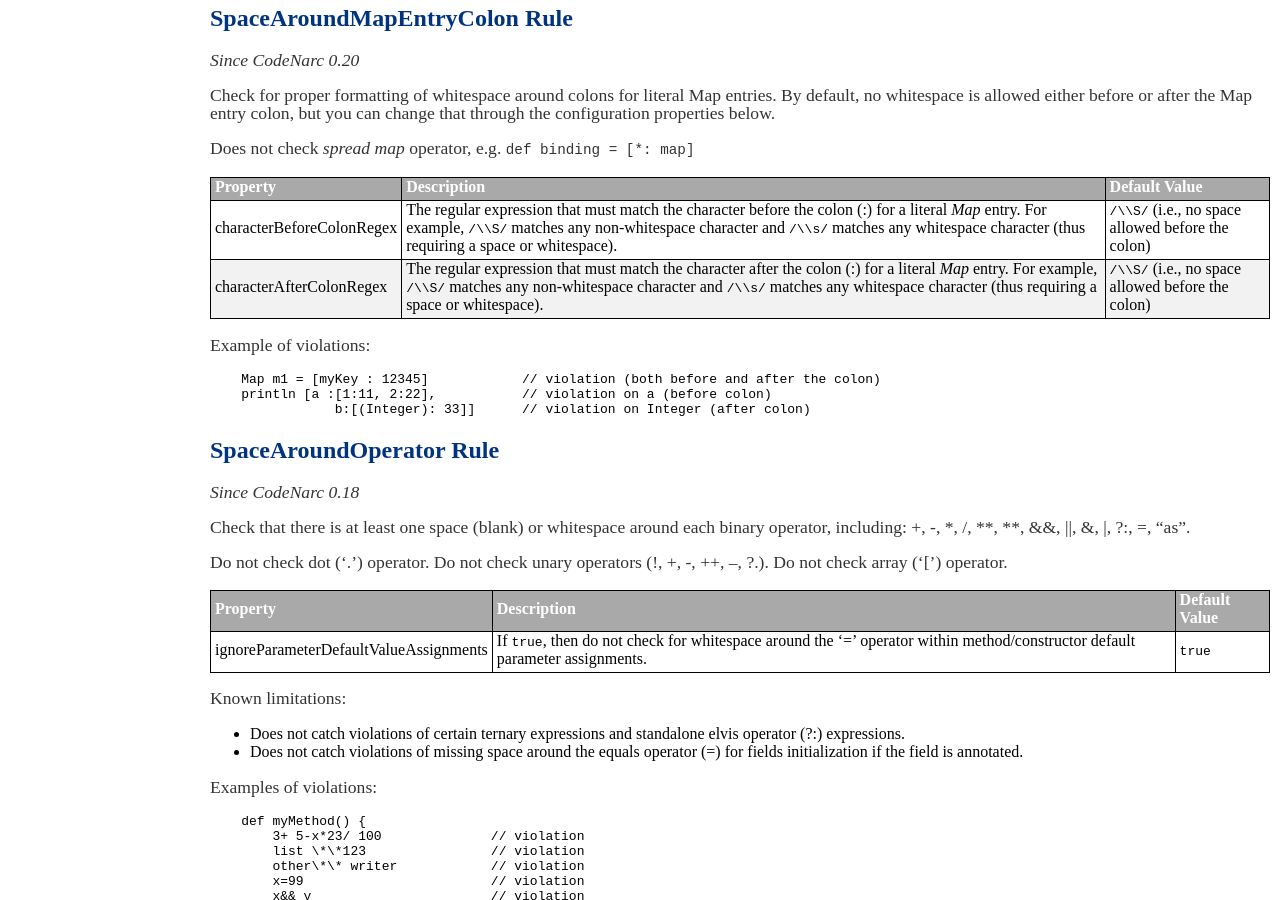
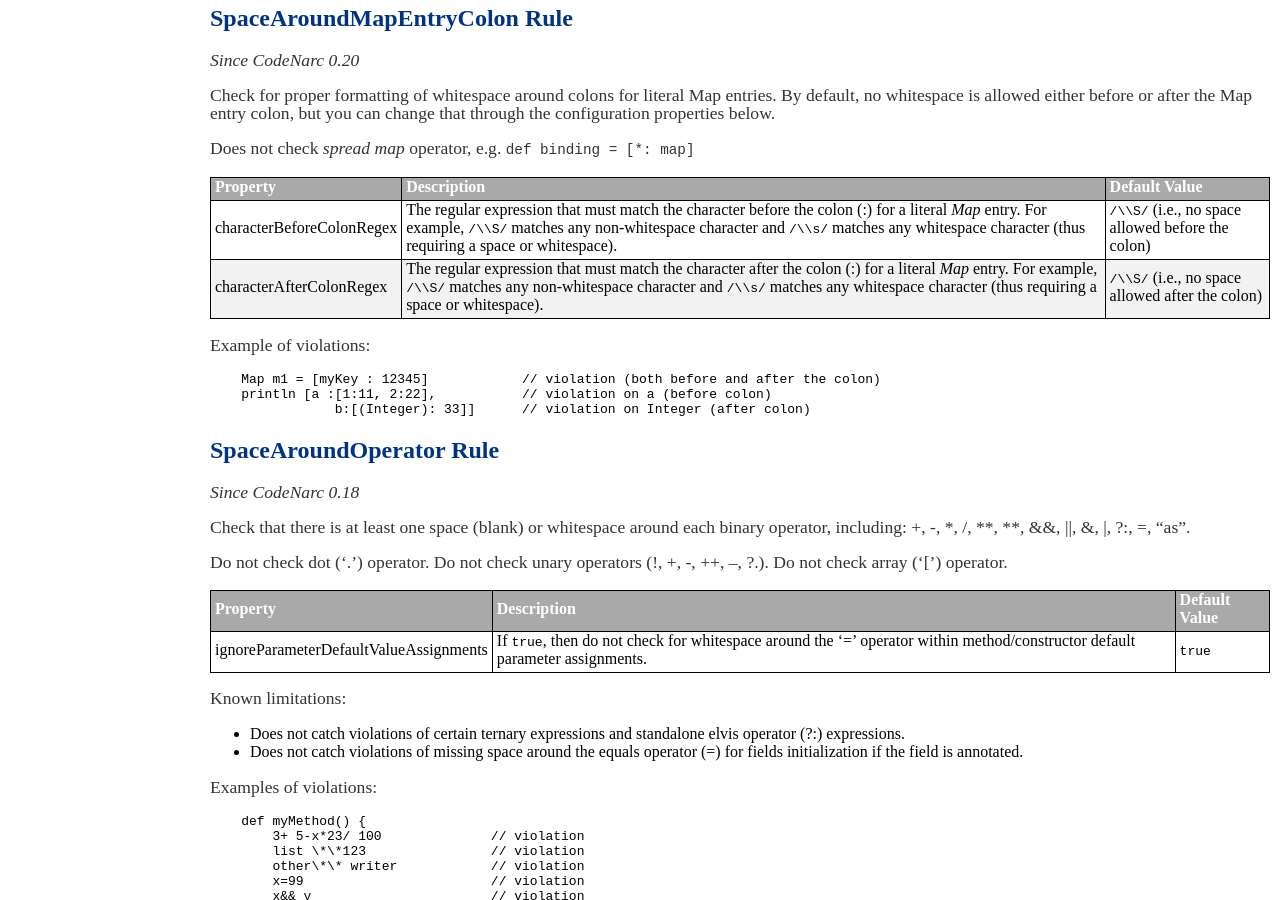
Before and after one commit to CodeNarc/CodeNarc, a Jekyll site: the page built from codenarc-rules-formatting.md, in a window 1280 px wide and 900 px high, scrolled down 11280 px. Built offline with Jekyll 4.4.1, drawn with Linux system fonts in a browser that asks for light colours.

Commit message:
Fix typo in SpaceAroundMapEntryColon documentation

```diff
--- a/codenarc-rules-formatting.md
+++ b/codenarc-rules-formatting.md
@@ -745,7 +745,7 @@ Does not check *spread map* operator, e.g. `def binding = [*: map]`
 | Property                    | Description            | Default Value    |
 |-----------------------------|------------------------|------------------|
 | characterBeforeColonRegex | The regular expression that must match the character before the colon (:) for a literal *Map* entry. For example, `/\\S/` matches any non-whitespace character and `/\\s/` matches any whitespace character (thus requiring a space or whitespace).     |  `/\\S/` (i.e., no space allowed before the colon) |
-| characterAfterColonRegex  | The regular expression that must match the character after the colon (:) for a literal *Map* entry. For example, `/\\S/` matches any non-whitespace character and `/\\s/` matches any whitespace character (thus requiring a space or whitespace).     |  `/\\S/` (i.e., no space allowed before the colon)     |
+| characterAfterColonRegex  | The regular expression that must match the character after the colon (:) for a literal *Map* entry. For example, `/\\S/` matches any non-whitespace character and `/\\s/` matches any whitespace character (thus requiring a space or whitespace).     |  `/\\S/` (i.e., no space allowed after the colon)     |
 
 Example of violations:
 
```
